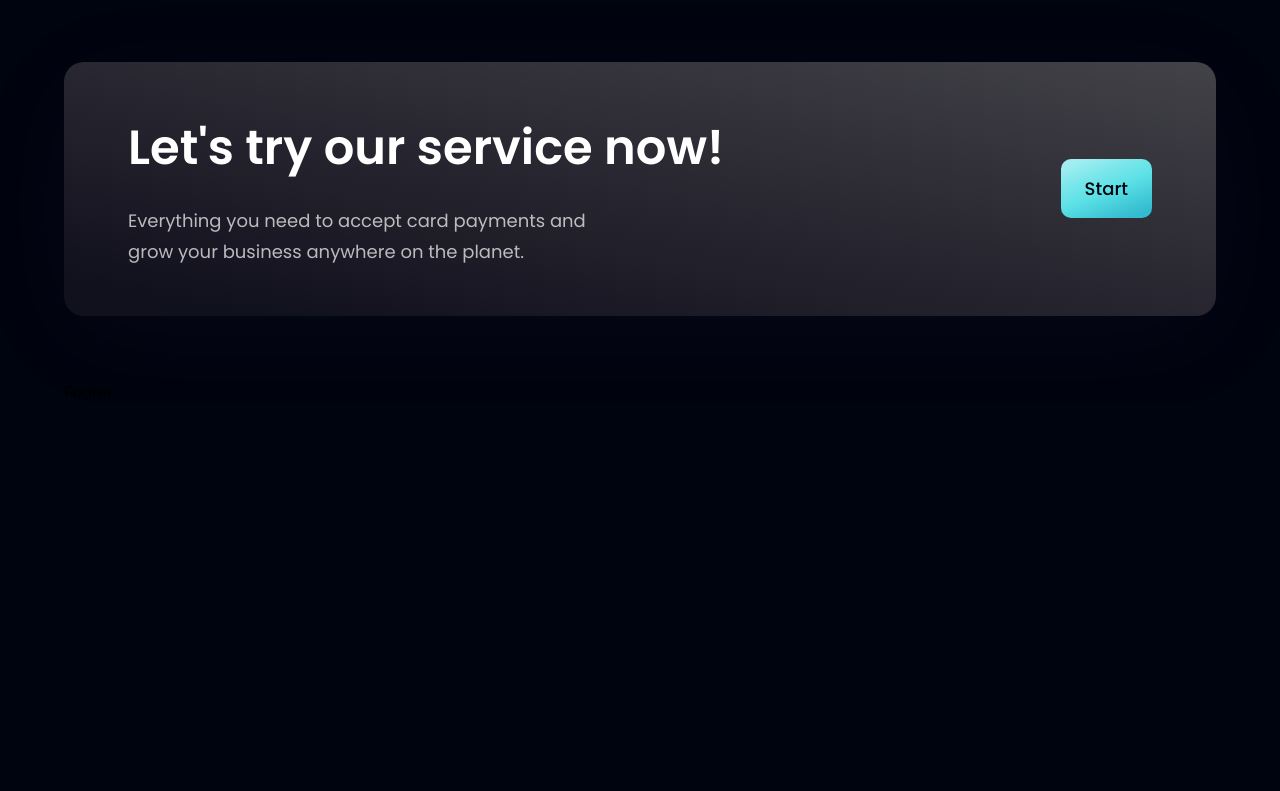
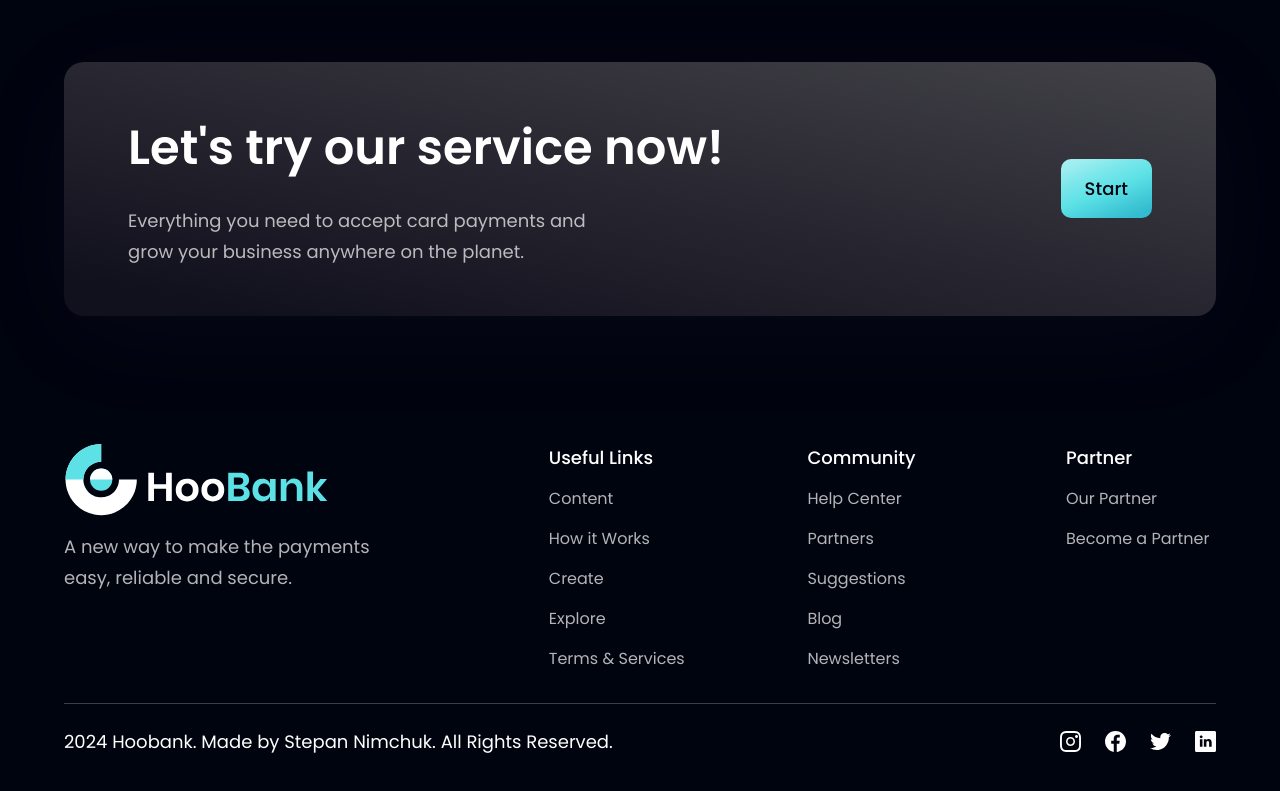
Before and after one commit to Stepan72/HoloBank, a Next.js app: page / in a window 1280 px wide. Shown: the part 4082-4873 px from the top of the page. Before the commit the page ends 4486 px from the top, so only its background shows below. Built offline with nearby package versions, Linux system fonts and the light colour scheme.

Commit message:
Footer finished v2.6

```diff
--- a/components/Business.tsx
+++ b/components/Business.tsx
@@ -38,7 +38,7 @@
 
 const FeatureCard = ({ icon, title, content, index }: FeatureCardProp) => {
   return (
-    <div className="flex flex-row p-6 rounded-[20px] gap-y-6 items-center feature-card">
+    <div className="flex flex-row p-6 rounded-[20px] gap-y-6 items-center cursor-pointer feature-card">
       <div className="size-[64px] rounded-full flexCenter bg-dimBlue">
         <Image src={icon} alt="icon" className="size-[50%] object-contain" />
       </div>
--- a/components/Footer.tsx
+++ b/components/Footer.tsx
@@ -1,7 +1,70 @@
-import React from "react";
+import { logo } from "@/assets";
+import { footerLinks, socialMedia } from "@/constants";
+import Image from "next/image";
 
 const Footer = () => {
-  return <div>Footer</div>;
+  return (
+    <section className="flexCenter paddingY flex-col">
+      <div className="flexStart md:flex-row flex-col mb-8 w-full">
+        <div className="flex flex-col flex-1 justify-start mr-10">
+          <Image
+            src={logo}
+            alt="hoobank"
+            className="w-[266px] h-[72px] object-contain"
+          />
+          <p className="paragraph mt-4 max-w-[310px]">
+            A new way to make the payments easy, reliable and secure.
+          </p>
+        </div>
+
+        <div className="flex flex-row flex-[1.5] justify-between w-full flex-wrap md:mt-0 mt-10">
+          {footerLinks.map((footerLink) => {
+            return (
+              <div
+                key={footerLink.title}
+                className="flex flex-col ss:my-0 my-4 min-w-[150px]"
+              >
+                <h4 className="font-poppins font-medium text-[18px] leading-[27px] text-white">
+                  {footerLink.title}
+                </h4>
+                <ul className="flex flex-col gap-4 list-none mt-4">
+                  {footerLink.links.map((link) => {
+                    return (
+                      <li
+                        key={link.name}
+                        className="font-poppins font-normal text-[16px] leading-[24px] text-dimWhite hover:text-secondary cursor-pointer"
+                      >
+                        {link.name}
+                      </li>
+                    );
+                  })}
+                </ul>
+              </div>
+            );
+          })}
+        </div>
+      </div>
+
+      <div className="w-full flex justify-between items-center md:flex-row flex-col pt-6 border-t-[1px] border-t-[#3f3e45] ">
+        <p className="font-poppins font-normal text-center text-[18px] leading-[27px] text-white">
+          2024 Hoobank. Made by Stepan Nimchuk. All Rights Reserved.
+        </p>
+
+        <div className="flex flex-row md:mt-0 mt-6 gap-6">
+          {socialMedia.map((social) => {
+            return (
+              <Image
+                key={social.id}
+                src={social.icon}
+                alt={social.id}
+                className="size-[21px] object-contain cursor-pointer"
+              />
+            );
+          })}
+        </div>
+      </div>
+    </section>
+  );
 };
 
 export default Footer;
```
